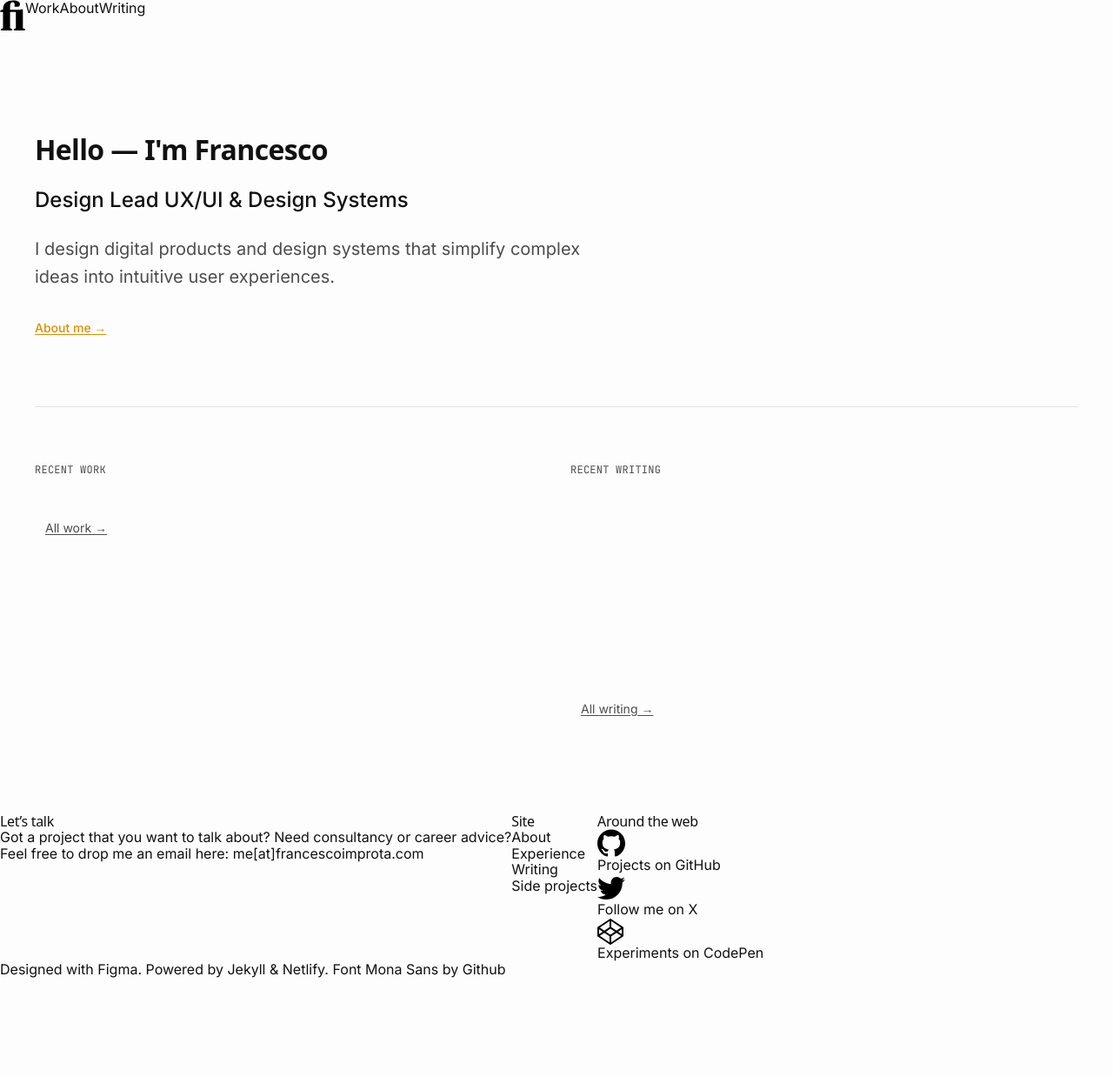
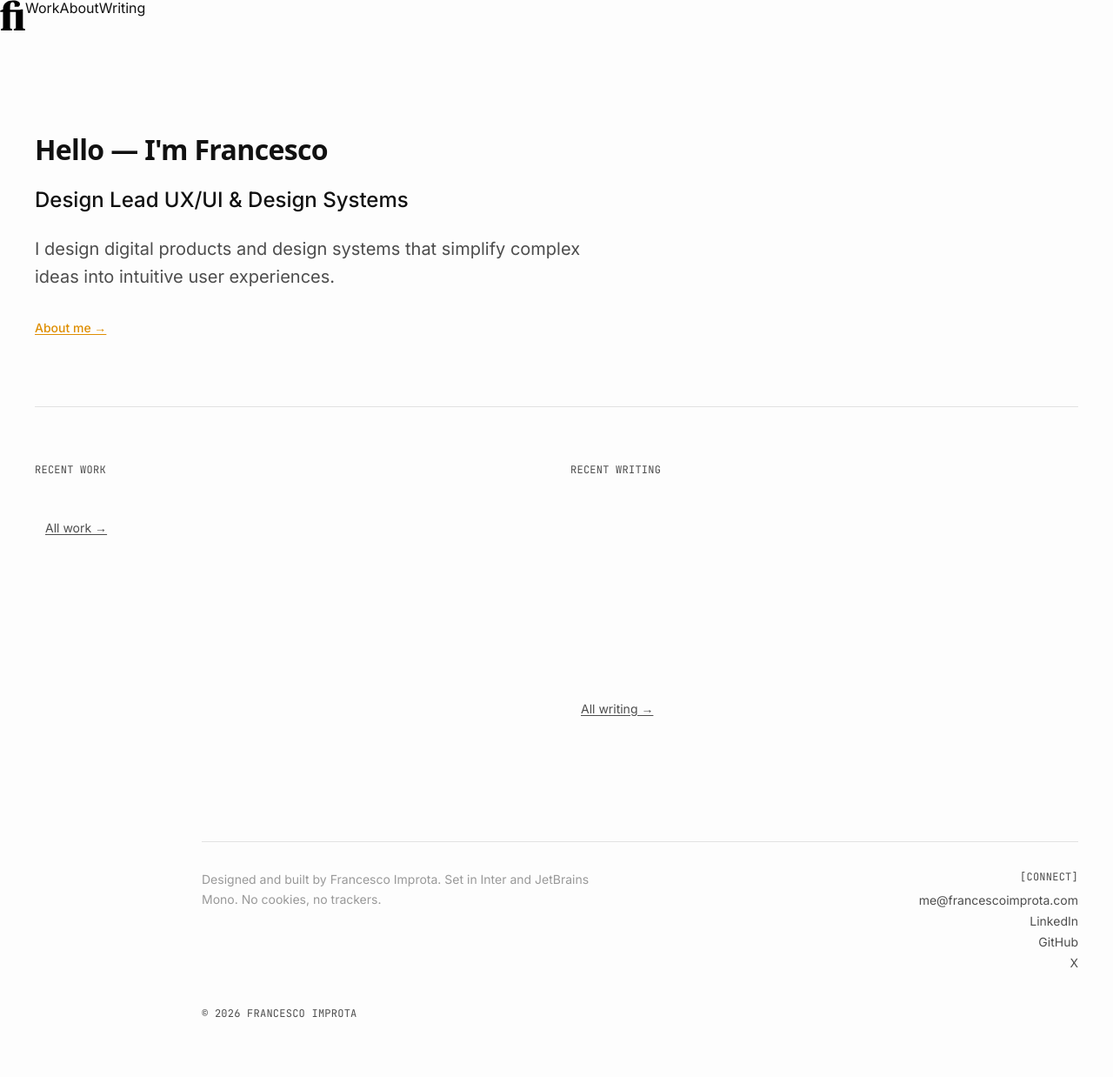
Before and after one commit to zetareticoli/fi, a Jekyll site: the page built from index.md, in a window 1280 px wide. Shown: the whole page at 87% size. Built offline with Jekyll 4.4.1, drawn with Linux system fonts in a browser that asks for light colours; some web fonts are replaced; before the commit the page ends 1124 px from its top, so only the background shows below that.

Commit message:
refactor: restructure footer layout and update author social links in configuration

```diff
--- a/_config.yml
+++ b/_config.yml
@@ -5,8 +5,13 @@ description: Personal website of Francesco Improta, design lead UX/UI & design s
 author:
   name: Francesco Improta
   email: me@francescoimprota.com
-  linkedin: https://www.linkedin.com/in/francescoimprota/
-  dribbble: https://dribbble.com/francescoimprota
+  social:
+    - name: LinkedIn
+      url: https://www.linkedin.com/in/francescoimprota/
+    - name: GitHub
+      url: https://github.com/zetareticoli
+    - name: X
+      url: https://x.com/zetareticoli
 
 url: https://francescoimprota.com
 baseurl: ""
--- a/_includes/footer.html
+++ b/_includes/footer.html
@@ -1,60 +1,25 @@
-<footer class="footer">
-  <div class="inner">
-    <div class="footer__inner flex">
-      <div class="footer__colophon--large">
-        <h4 class="headline-tertiary">Let’s talk</h4>
-        <p class="body color-text-weak">Got a project that you want to talk about? Need consultancy or career advice?</p>
-        <p class="body color-text-weak">Feel free to drop me an email here: <a href="mailto:me@francescoimprota.com">me[at]francescoimprota.com</a></p>
+<footer class="lg:ml-48 px-6 lg:px-10 pb-16 mt-8">
+  <div class="hairline pt-8">
+    <div class="flex flex-col sm:flex-row justify-between gap-6">
+      <div class="flex flex-col gap-2">
 
+        <p class="text-sm text-muted leading-relaxed max-w-md">
+          Designed and built by {{ site.author.name }}.
+          Set in Inter and JetBrains Mono. No cookies, no trackers.
+        </p>
       </div>
-      <div class="footer_colophon--small">
-        <h4 class="headline-tertiary">Site</h4>
-        <ul class="list-none">
-          <li class="mb-s">
-            <a href="/about/">About</a>
-          </li>
-          <li class="mb-s">
-            <a href="/experience/">Experience</a>
-          </li>
-          <li class="mb-s">
-            <a href="/writing/">Writing</a>
-          </li>
-          <li class="mb-s">
-            <a href="/projects/">Side projects</a>
-          </li>
-        </ul>
-      </div>
-      <div class="footer__colophon--small">
-        <h4 class="headline-tertiary">Around the web</h4>
-        <ul class="list-none">
-          <li class="mb-s">
-            <a class="link-light link-underline text-small" href="http://www.github.com/zetareticoli" target="blank">
-              <svg class="icon" version="1.1" xmlns="http://www.w3.org/2000/svg" width="32" height="32" viewBox="0 0 32 32">
-                <title>github</title>
-                <path d="M16 0.395c-8.836 0-16 7.163-16 16 0 7.069 4.585 13.067 10.942 15.182 0.8 0.148 1.094-0.347 1.094-0.77 0-0.381-0.015-1.642-0.022-2.979-4.452 0.968-5.391-1.888-5.391-1.888-0.728-1.849-1.776-2.341-1.776-2.341-1.452-0.993 0.11-0.973 0.11-0.973 1.606 0.113 2.452 1.649 2.452 1.649 1.427 2.446 3.743 1.739 4.656 1.33 0.143-1.034 0.558-1.74 1.016-2.14-3.554-0.404-7.29-1.777-7.29-7.907 0-1.747 0.625-3.174 1.649-4.295-0.166-0.403-0.714-2.030 0.155-4.234 0 0 1.344-0.43 4.401 1.64 1.276-0.355 2.645-0.532 4.005-0.539 1.359 0.006 2.729 0.184 4.008 0.539 3.054-2.070 4.395-1.64 4.395-1.64 0.871 2.204 0.323 3.831 0.157 4.234 1.026 1.12 1.647 2.548 1.647 4.295 0 6.145-3.743 7.498-7.306 7.895 0.574 0.497 1.085 1.47 1.085 2.963 0 2.141-0.019 3.864-0.019 4.391 0 0.426 0.288 0.925 1.099 0.768 6.354-2.118 10.933-8.113 10.933-15.18 0-8.837-7.164-16-16-16z"></path>
-              </svg>
-              Projects on GitHub</a>
-          </li>
-          <li class="mb-s">
-            <a class="link-light link-underline text-small" href="http://www.twitter.com/zetareticoli" target="blank">
-              <svg class="icon" version="1.1" xmlns="http://www.w3.org/2000/svg" width="32" height="32" viewBox="0 0 32 32">
-                <title>twitter</title>
-                <path d="M32 7.075c-1.175 0.525-2.444 0.875-3.769 1.031 1.356-0.813 2.394-2.1 2.887-3.631-1.269 0.75-2.675 1.3-4.169 1.594-1.2-1.275-2.906-2.069-4.794-2.069-3.625 0-6.563 2.938-6.563 6.563 0 0.512 0.056 1.012 0.169 1.494-5.456-0.275-10.294-2.888-13.531-6.862-0.563 0.969-0.887 2.1-0.887 3.3 0 2.275 1.156 4.287 2.919 5.463-1.075-0.031-2.087-0.331-2.975-0.819 0 0.025 0 0.056 0 0.081 0 3.181 2.263 5.838 5.269 6.437-0.55 0.15-1.131 0.231-1.731 0.231-0.425 0-0.831-0.044-1.237-0.119 0.838 2.606 3.263 4.506 6.131 4.563-2.25 1.762-5.075 2.813-8.156 2.813-0.531 0-1.050-0.031-1.569-0.094 2.913 1.869 6.362 2.95 10.069 2.95 12.075 0 18.681-10.006 18.681-18.681 0-0.287-0.006-0.569-0.019-0.85 1.281-0.919 2.394-2.075 3.275-3.394z"></path>
-              </svg>
-              Follow me on X
-            </a>
-          </li>
-          <li class="mb-s">
-            <a class="link-light link-underline text-small" href="http://www.codepen.io/zetareticoli" target="blank">
-              <svg class="icon" version="1.1" xmlns="http://www.w3.org/2000/svg" width="32" height="32" viewBox="0 0 32 32">
-                <title>codepen</title>
-                <path d="M29.555 11.501l-14-9.333c-0.336-0.224-0.774-0.224-1.109 0l-14 9.333c-0.278 0.185-0.445 0.498-0.445 0.832v9.333c0 0.334 0.167 0.647 0.445 0.832l14 9.333c0.168 0.112 0.361 0.168 0.555 0.168s0.387-0.056 0.555-0.168l14-9.333c0.278-0.185 0.445-0.498 0.445-0.832v-9.333c0-0.334-0.167-0.647-0.445-0.832zM15 20.465l-5.197-3.465 5.197-3.465 5.197 3.465-5.197 3.465zM16 11.798v-6.93l11.197 7.465-5.197 3.465-6-4zM14 11.798l-6 4-5.197-3.465 11.197-7.465v6.93zM6.197 17l-4.197 2.798v-5.596l4.197 2.798zM8 18.202l6 4v6.93l-11.197-7.465 5.197-3.465zM16 22.202l6-4 5.197 3.465-11.197 7.465v-6.93zM23.803 17l4.197-2.798v5.596l-4.197-2.798z"></path>
-              </svg>
-              Experiments on CodePen</a>
-          </li>
-        </ul>
+      <div class="flex flex-col gap-2 sm:text-right">
+        <span class="meta-tag">[CONNECT]</span>
+        <div class="flex flex-col gap-1">
+          <a href="mailto:{{ site.email }}" class="text-sm text-muted-foreground hover:text-foreground transition-colors">
+            {{ site.author.email }}
+          </a>
+          {% for social in site.author.social %}
+          <a href="{{ social.url }}" target="_blank" rel="noopener noreferrer" class="text-sm text-muted-foreground hover:text-foreground transition-colors">{{ social.name }}</a>
+          {% endfor %}
+        </div>
       </div>
     </div>
-    <p class="text-tiny color-text-weak">{{ site.footer-text }}</p>
+    <p class="meta-tag mt-10">© {{ 'now' | date: '%Y' }} {{ site.author.name }}</p>
   </div>
 </footer>
```
